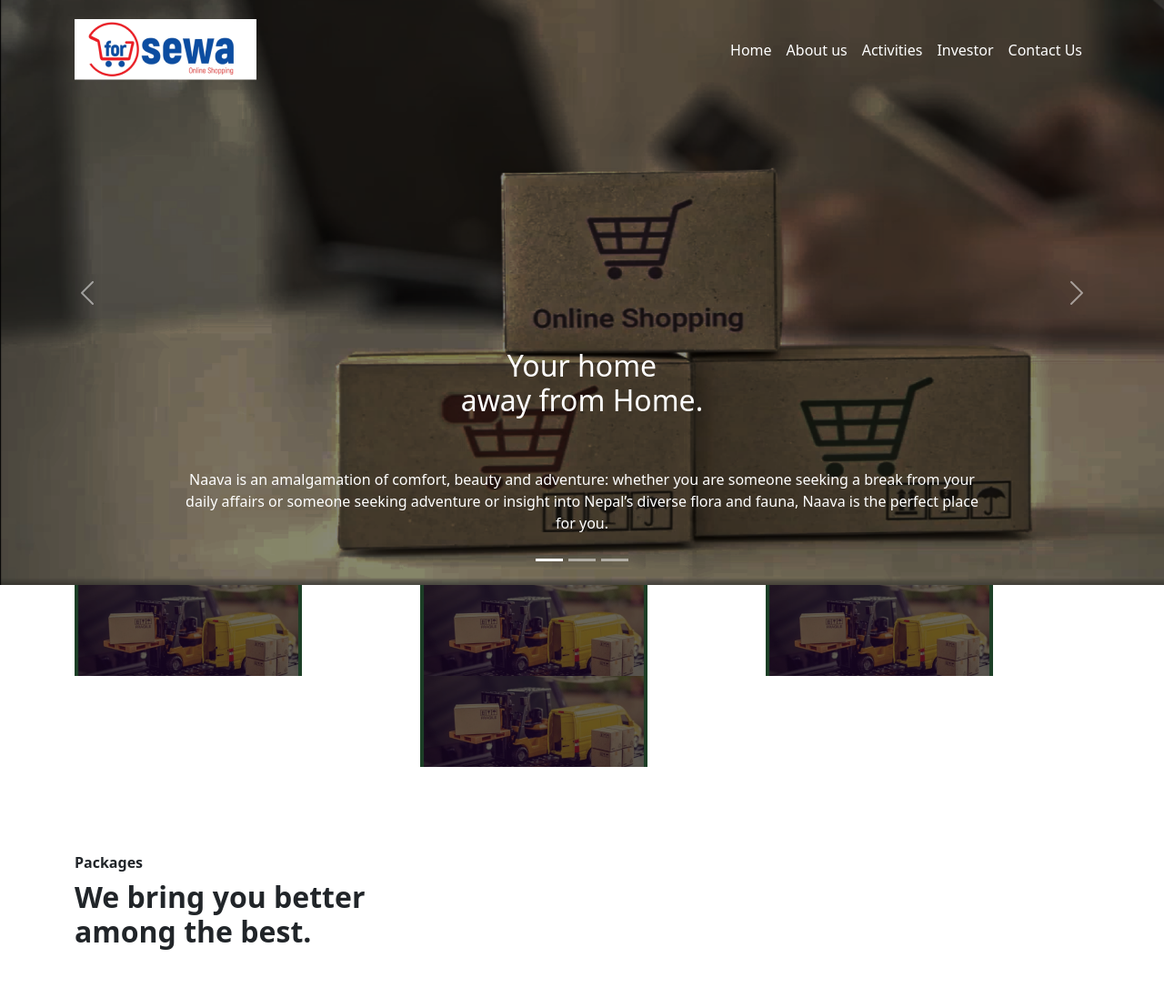
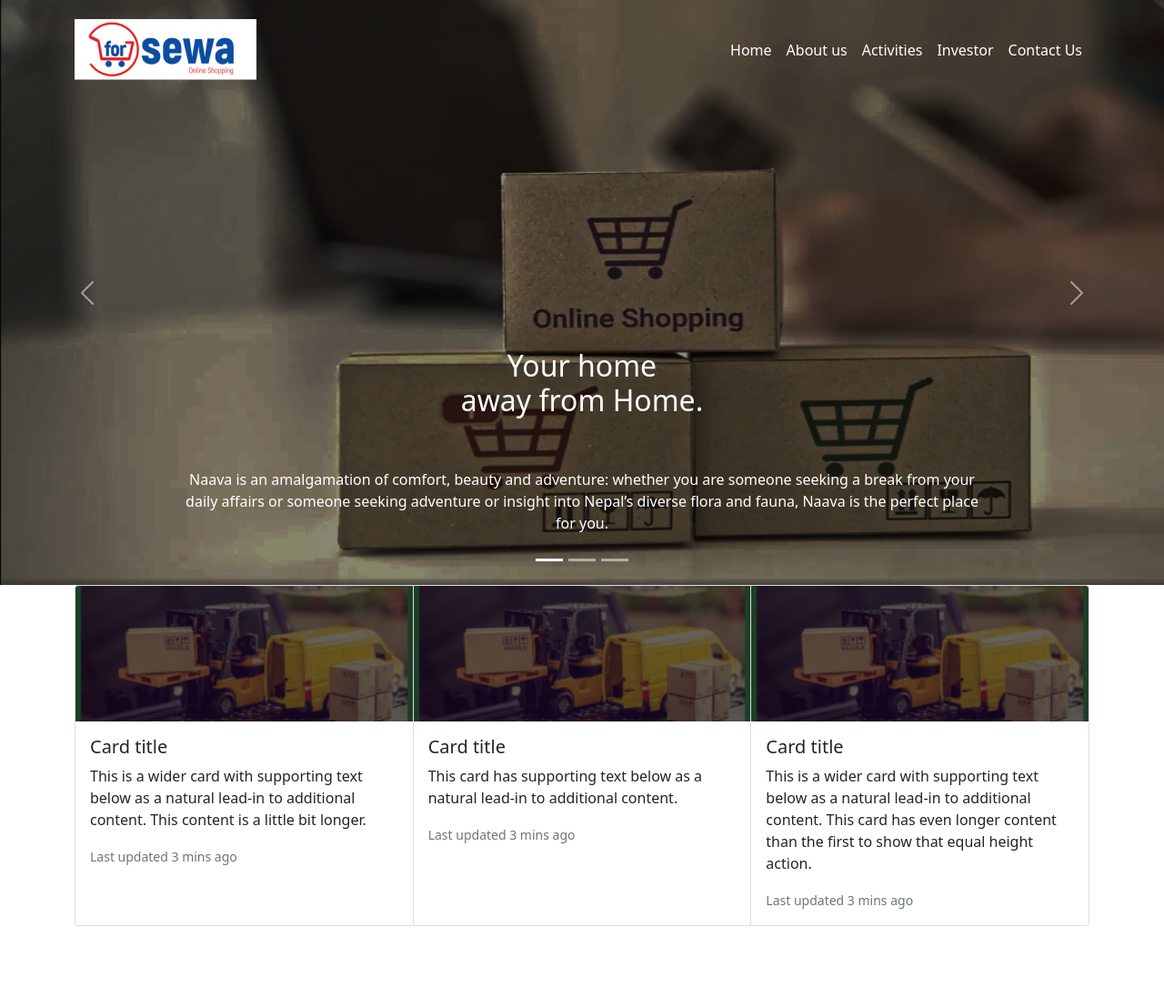
Before and after one commit to Birajramtel/for_sewa, a PHP site: page / in a window 1280 px wide. Shown: the top 1097 px of the page at 91% size. Run offline with PHP 8.4, Linux system fonts and the light colour scheme; some libraries are stand-ins or nearby versions.

Commit message:
Changes made in office

```diff
--- a/index.php
+++ b/index.php
@@ -102,22 +102,33 @@
     <section>
       <!-- Forsewa Key Activities Section Opened -->
       <div class="container">
-        <div class="row d-flex justify-content-center">
-          <div class="col-4">
-            <img src="img/activities_1.png" alt="">
+        <div class="card-group">
+          <div class="card">
+            <img src="img/activities_1.png" class="card-img-top" alt="...">
+            <div class="card-body">
+              <h5 class="card-title">Card title</h5>
+              <p class="card-text">This is a wider card with supporting text below as a natural lead-in to additional content. This content is a little bit longer.</p>
+              <p class="card-text"><small class="text-muted">Last updated 3 mins ago</small></p>
+            </div>
           </div>
-          <div class="col-4">
-            <img src="img/activities_1.png" alt="">
+          <div class="card">
+            <img src="img/activities_1.png" class="card-img-top" alt="...">
+            <div class="card-body">
+              <h5 class="card-title">Card title</h5>
+              <p class="card-text">This card has supporting text below as a natural lead-in to additional content.</p>
+              <p class="card-text"><small class="text-muted">Last updated 3 mins ago</small></p>
+            </div>
           </div>
-          <div class="col-4">
-            <img src="img/activities_1.png" alt="">
-          </div>
-          <div class="col-4">
-            <img src="img/activities_1.png" alt="">
+          <div class="card">
+            <img src="img/activities_1.png" class="card-img-top" alt="...">
+            <div class="card-body">
+              <h5 class="card-title">Card title</h5>
+              <p class="card-text">This is a wider card with supporting text below as a natural lead-in to additional content. This card has even longer content than the first to show that equal height action.</p>
+              <p class="card-text"><small class="text-muted">Last updated 3 mins ago</small></p>
+            </div>
           </div>
         </div>
       </div>
-
       <!-- Forsewa Key Activities Section Closed -->
 
       <!-- Package Image Opened -->
```
